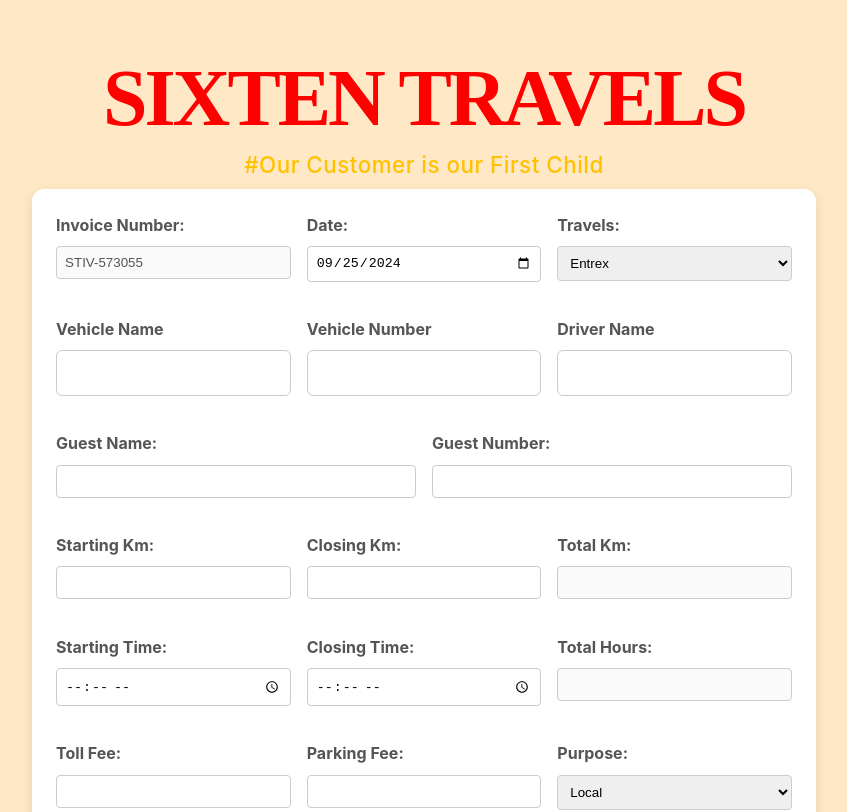
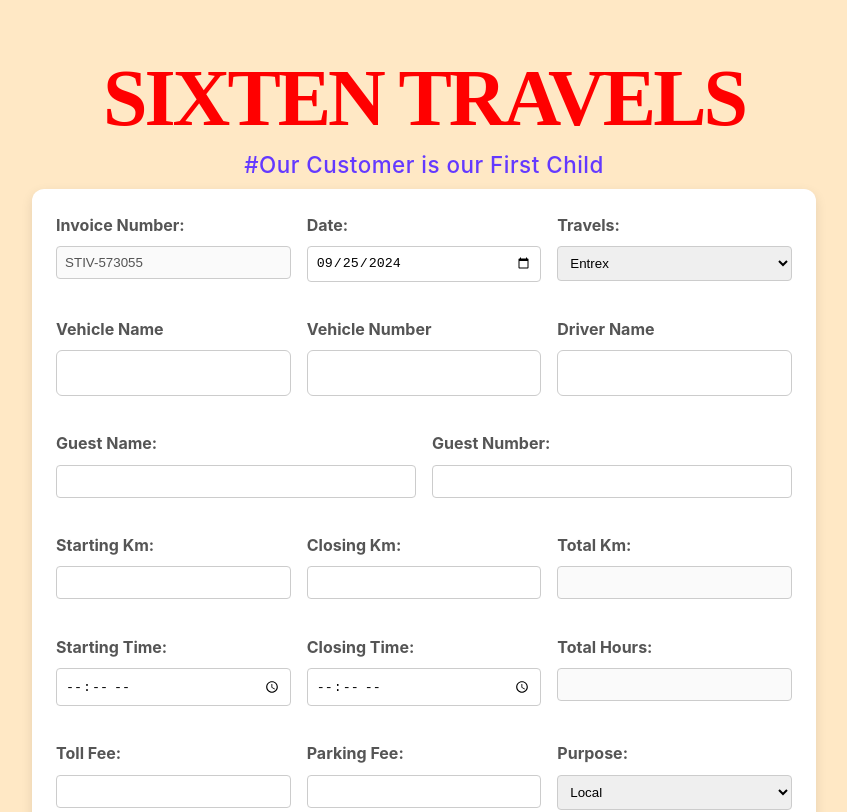
Before and after one commit to abhijithdasan/software, a React (Vite) app in the folder travels_software/: page / in a window 1280 px wide. Shown: the top 812 px of the page, without its empty margins (216-1063 px from the left). Built offline with nearby package versions, Linux system fonts and the light colour scheme.

Commit message:
style added

```diff
--- a/travels_software/src/components/TravelEntryForm.css
+++ b/travels_software/src/components/TravelEntryForm.css
@@ -25,12 +25,12 @@
 }
 
 .motto {
-  font-weight: 500;
+  font-weight: 550;
   font-size: 1.4em;
   line-height: 10%;
   transition: 700ms ease;
   text-align: center;
-  color: #FFC100;
+  color: #6439FF;
   letter-spacing: .5px;
 }
 
```
